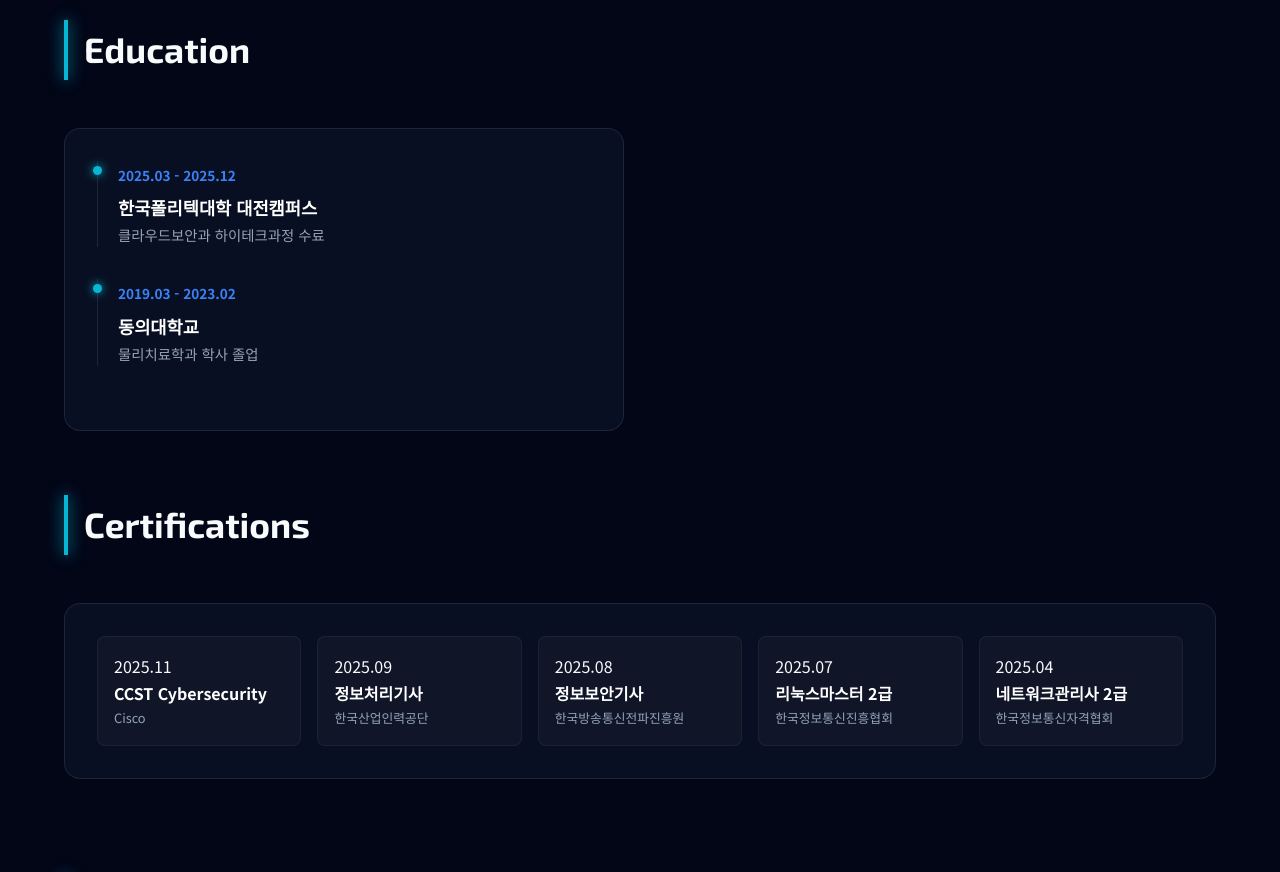
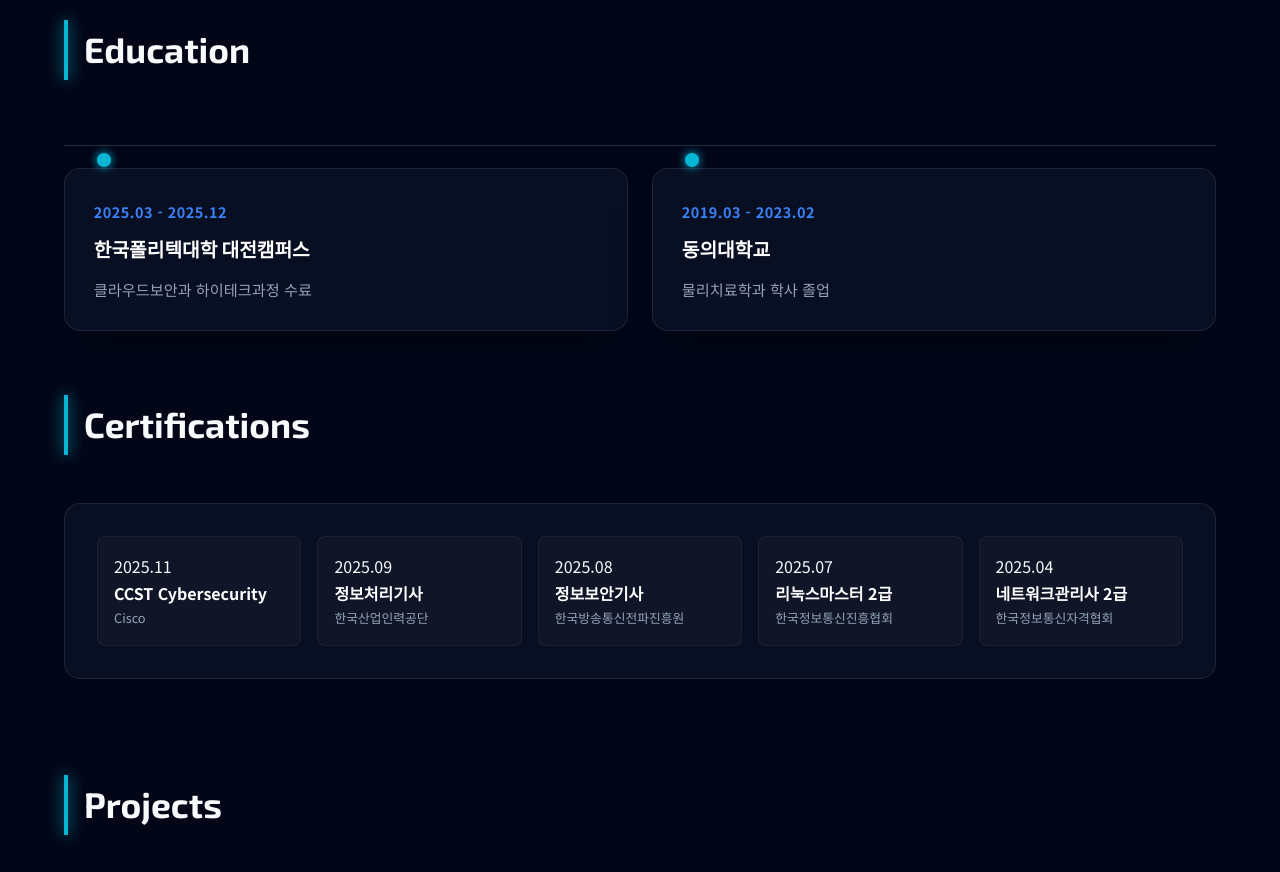
Before and after one commit to minjin827/minjin827.github.io, a plain HTML site: page index.html in a window 1280 px wide. Shown: the part 860-1732 px from the top of the page. Drawn offline with nearby package versions, Linux system fonts and the light colour scheme; a web font is replaced by a local one.

Commit message:
education 타임라인 수정

```diff
--- a/assets/css/style.css
+++ b/assets/css/style.css
@@ -386,6 +386,76 @@ h3,
   transform: translateY(-3px);
 }
 
+.timeline-horizontal {
+  position: relative;
+  display: flex;
+  gap: 1.5rem;
+  flex-wrap: wrap;
+  padding-top: 2.5rem;
+}
+
+@media (min-width: 768px) {
+  .timeline-horizontal::before {
+    content: "";
+    position: absolute;
+    top: 1.1rem;
+    left: 0;
+    right: 0;
+    height: 1px;
+    background: rgba(148, 163, 184, 0.25);
+  }
+}
+
+.timeline-horizontal__card {
+  flex: 1 1 min(320px, 45%);
+  background: var(--bg-card);
+  border: 1px solid var(--border);
+  border-radius: 16px;
+  padding: 1.8rem;
+  box-shadow: 0 20px 40px -20px rgba(0, 0, 0, 0.5);
+  transition: transform 0.3s, border 0.3s;
+  position: relative;
+}
+
+.timeline-horizontal__card:hover {
+  border-color: var(--accent);
+  transform: translateY(-6px);
+}
+
+@media (min-width: 768px) {
+  .timeline-horizontal__card::before {
+    content: "";
+    position: absolute;
+    top: -1rem;
+    left: 2rem;
+    width: 14px;
+    height: 14px;
+    border-radius: 50%;
+    background: var(--accent);
+    box-shadow: 0 0 10px var(--accent);
+  }
+}
+
+.timeline-horizontal__date {
+  font-size: 0.9rem;
+  font-weight: 600;
+  color: var(--primary);
+  letter-spacing: 0.5px;
+}
+
+.timeline-horizontal__card h3 {
+  margin: 0.6rem 0;
+  font-size: 1.2rem;
+  color: white;
+}
+
+.timeline-horizontal__card p {
+  margin: 0;
+  color: var(--text-muted);
+  font-size: 0.95rem;
+  line-height: 1.6;
+}
+
 .project-card {
   background: var(--bg-card);
   border: 1px solid var(--border);
--- a/index.html
+++ b/index.html
@@ -68,21 +68,17 @@
     <!-- Education -->
     <section id="education" class="container" style="padding-top: 5rem">
       <h2 class="section-title">Education</h2>
-      <div class="grid-timeline">
-        <div class="glass-panel" data-animate>
-          <div class="timeline-item">
-            <div class="timeline-dot"></div>
-            <span style="color: var(--primary); font-size: 0.85rem; font-weight: 600">2025.03 - 2025.12</span>
-            <h4 style="font-size: 1.1rem; color: white; margin-top: 5px">한국폴리텍대학 대전캠퍼스</h4>
-            <p style="font-size: 0.9rem; color: var(--text-muted)">클라우드보안과 하이테크과정 수료</p>
-          </div>
-          <div class="timeline-item">
-            <div class="timeline-dot"></div>
-            <span style="color: var(--primary); font-size: 0.85rem; font-weight: 600">2019.03 - 2023.02</span>
-            <h4 style="font-size: 1.1rem; color: white; margin-top: 5px">동의대학교</h4>
-            <p style="font-size: 0.9rem; color: var(--text-muted)">물리치료학과 학사 졸업</p>
-          </div>
-        </div>
+      <div class="timeline-horizontal">
+        <article class="timeline-horizontal__card" data-animate>
+          <span class="timeline-horizontal__date">2025.03 - 2025.12</span>
+          <h3>한국폴리텍대학 대전캠퍼스</h3>
+          <p>클라우드보안과 하이테크과정 수료</p>
+        </article>
+        <article class="timeline-horizontal__card" data-animate>
+          <span class="timeline-horizontal__date">2019.03 - 2023.02</span>
+          <h3>동의대학교</h3>
+          <p>물리치료학과 학사 졸업</p>
+        </article>
       </div>
     </section>
 
```
